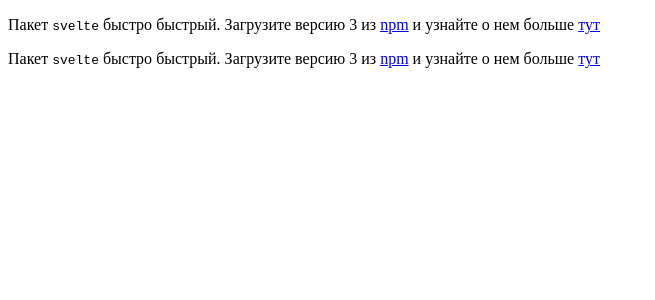
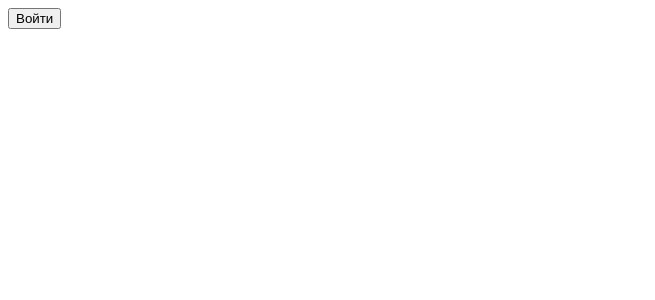
Before and after one commit to ruslan-bekshenev/svelte-learn, a Svelte app: page / in a window 1280 px wide. Shown: the top 300 px of the page, without its empty margins (0-655 px from the left). Built offline with nearby package versions, Linux system fonts and the light colour scheme.

Commit message:
блок if

```diff
--- a/src/App.svelte
+++ b/src/App.svelte
@@ -1,13 +1,19 @@
 <script>
-  import Nested from "./Nested.svelte";
+  let user = { loggedIn: false };
 
-  const pkg = {
-    name: 'svelte',
-    version: 3,
-    speed: 'быстро',
-    website: 'https://svelte.dev'
+  function toggle() {
+    user.loggedIn = !user.loggedIn;
   }
 </script>
 
-<Nested name={pkg.name} version={pkg.version} speed={pkg.speed} website={pkg.website}/>
-<Nested {...pkg}/>
+{#if user.loggedIn}
+    <button on:click={toggle}>
+        Выйти
+    </button>
+{/if}
+
+{#if !user.loggedIn}
+    <button on:click={toggle}>
+        Войти
+    </button>
+{/if}
```
